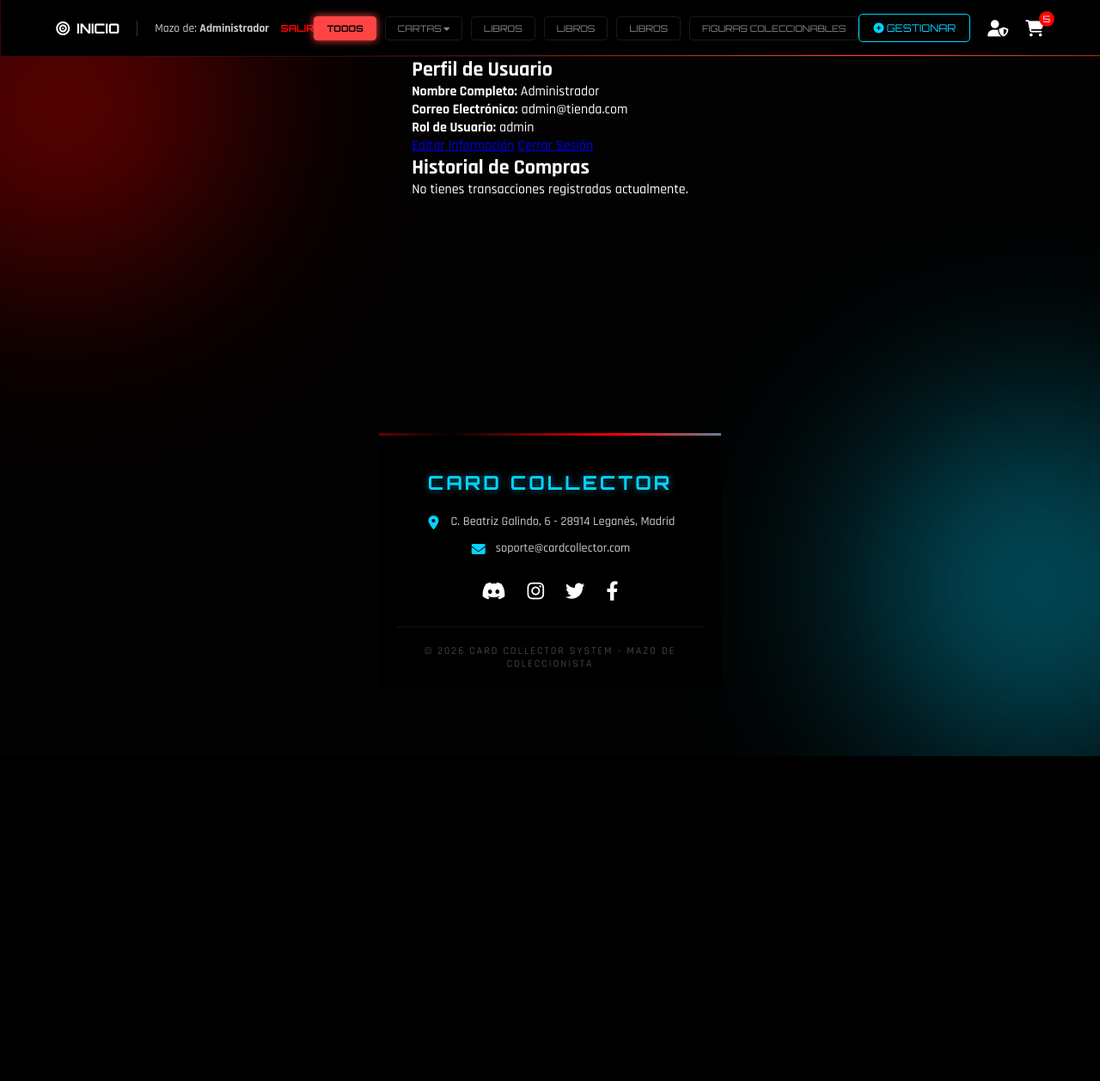
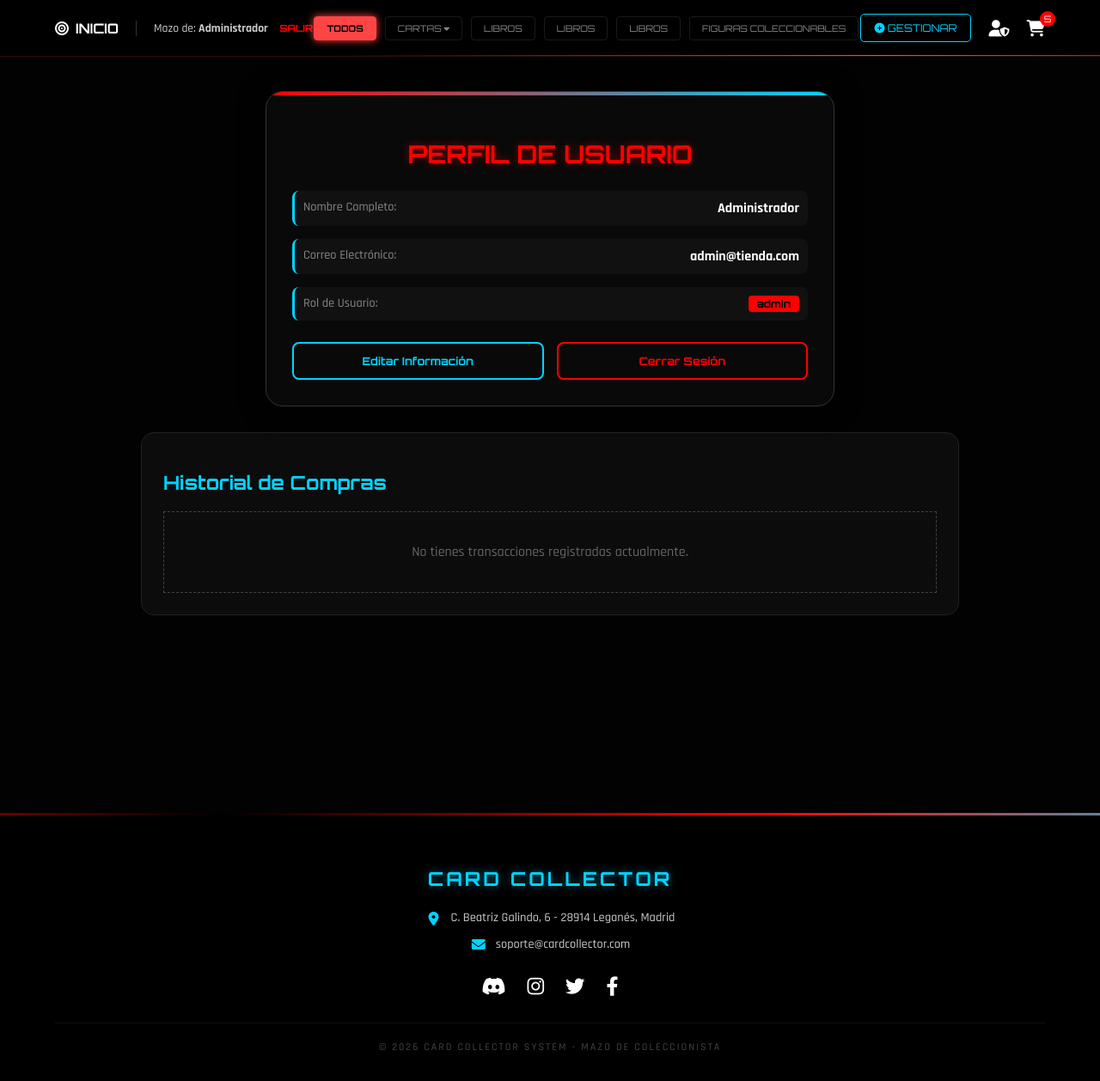
Before and after one commit to lunarag54-spec/CardCollectors, a PHP site: page /perfil.php in a window 1280 px wide; the page is wider, and only the part inside the window is pictured. Shown: that part at 86% size. Before the commit the page ends 880 px from the top of that part, so only its background shows below. Run offline with PHP 8.4, Linux system fonts and the light colour scheme; a user stored in the database is signed in; data comes from the database, SQL or seed files in the repository; data that the repository does not hold is empty.

Commit message:
pagina finalizada

```diff
--- a/css/perfil.css
+++ b/css/perfil.css
@@ -1,199 +1,223 @@
 @import url('https://fonts.googleapis.com/css2?family=Orbitron:wght@400;700&family=Rajdhani:wght@500;700&display=swap');
 
-* {
-    margin: 0;
-    padding: 0;
-    box-sizing: border-box;
+/* Configuración General del Perfil */
+.contenedor-perfil {
+    min-height: 100vh;
+    padding: 40px 20px;
+    background: #020202;
+    font-family: 'Rajdhani', sans-serif;
+    color: white;
+    display: flex;
+    flex-direction: column;
+    align-items: center;
+    gap: 30px;
 }
 
-body {
-    height: 100vh;
-    display: flex;
-    justify-content: center;
-    align-items: center;
-    background: #020202; /* Negro profundo */
-    font-family: 'Rajdhani', sans-serif;
+/* --- TARJETA DE USUARIO --- */
+.card-usuario {
+    position: relative;
+    width: 100%;
+    max-width: 600px;
+    background: rgba(10, 10, 10, 0.95);
+    padding: 30px;
+    border-radius: 20px;
+    border: 1px solid #333;
+    box-shadow: 0 0 30px rgba(0, 0, 0, 1);
     overflow: hidden;
-    perspective: 1000px;
 }
-/* Luces de fondo ambientales */
-body::before, body::after {
+
+/* Línea neón superior */
+.card-usuario::before {
     content: "";
     position: absolute;
-    width: 400px;
-    height: 400px;
-    border-radius: 50%;
-    filter: blur(120px);
-    z-index: -1;
-    opacity: 0.4;
-}
-body::before { background: #ff0000; top: -10%; left: -10%; } /* Brillo Rojo */
-body::after { background: #00d4ff; bottom: -10%; right: -10%; } /* Brillo Azul */
-
-/* Luces de fondo dinámicas */
-.cursor-glow-red, .cursor-glow-blue {
-    position: fixed;
-    top: 0;
-    left: 0;
-    width: 600px;
-    height: 600px;
-    border-radius: 50%;
-    filter: blur(100px);
-    z-index: -1;
-    opacity: 0.6;
-    pointer-events: none;
-    transition: transform 0.1s ease-out;
+    top: 0; left: 0;
+    width: 100%; height: 4px;
+    background: linear-gradient(90deg, #ff0000, #00d4ff);
 }
 
-.cursor-glow-red {
-    background: radial-gradient(circle, rgba(255, 0, 0, 0.4) 0%, transparent 70%);
-}
-
-.cursor-glow-blue {
-    background: radial-gradient(circle, rgba(0, 212, 255, 0.4) 0%, transparent 70%);
-}
-
-/* Contenedor de la carta de registro */
-.login-container {
-    position: relative;
-    z-index: 10;
-}
-
-.card-wrapper {
-    position: relative;
-    width: 420px; /* Un poco más ancha para los campos de registro */
-    padding: 40px;
-    background: rgba(10, 10, 10, 0.95);
-    border-radius: 20px;
-    color: white;
-    box-shadow: 0 0 40px rgba(0,0,0,1);
-    overflow: hidden;
-    display: flex;
-    flex-direction: column;
-}
-
-/* Borde animado especial para Registro (Más énfasis en Rojo) */
-.card-wrapper::before {
-    content: "";
-    position: absolute;
-    top: -50%; left: -50%;
-    width: 200%; height: 200%;
-    background: conic-gradient(
-        transparent,
-        #ff0000,
-        transparent,
-        #00d4ff,
-        transparent
-    );
-    animation: rotateBorder 15s linear infinite;
-    z-index: -2;
-}
-
-.card-wrapper::after {
-    content: "";
-    position: absolute;
-    inset: 3px;
-    background: #0a0a0a;
-    border-radius: 18px;
-    z-index: -1;
-}
-
-@keyframes rotateBorder {
-    100% { transform: rotate(360deg); }
-}
-
-.card-header h2 {
+.titulo-perfil {
     font-family: 'Orbitron', sans-serif;
     font-size: 1.8rem;
-    background: linear-gradient(90deg, #ff0000, #00d4ff);
-    -webkit-background-clip: text;
-    -webkit-text-fill-color: transparent;
-    margin-bottom: 5px;
+    color: #ff0000;
+    text-shadow: 0 0 10px rgba(255, 0, 0, 0.5);
+    margin-bottom: 25px;
+    text-transform: uppercase;
     text-align: center;
 }
 
-.rarity {
-    display: block;
-    text-align: center;
-    color: #ff0000;
-    text-shadow: 0 0 8px #ff0000;
-    font-size: 0.8rem;
-    font-weight: bold;
-    letter-spacing: 5px;
-    margin-bottom: 25px;
+.perfil-info {
+    display: flex;
+    flex-direction: column;
+    gap: 15px;
 }
 
-/* Grupos de Input optimizados */
-.input-group {
-    position: relative;
-    margin-bottom: 24px;
+.dato-grupo {
+    display: flex;
+    justify-content: space-between;
+    padding: 10px;
+    background: rgba(255, 255, 255, 0.03);
+    border-radius: 8px;
+    border-left: 3px solid #00d4ff;
 }
 
-.input-group input {
-    width: 100%;
-    padding: 10px 12px;
-    background: rgba(255,255,255,0.03);
-    border: 1px solid #333;
-    border-radius: 8px;
-    color: #fff;
-    font-size: 1rem;
-    outline: none;
-    transition: 0.3s;
-}
-
-.input-group label {
-    position: absolute;
-    left: 12px; top: 10px;
-    color: #666;
-    transition: 0.3s;
-    pointer-events: none;
-}
-
-.input-group input:focus ~ label,
-.input-group input:valid ~ label {
-    top: -22px;
-    left: 5px;
-    font-size: 0.75rem;
-    color: #ff0000; /* Color rojo al activar */
-}
-
-.input-group input:focus {
-    border-color: #ff0000;
-    background: rgba(255, 0, 0, 0.05);
-}
-
-/* Botón de Registro */
-.btn-login {
-    width: 100%;
-    padding: 14px;
-    background: transparent;
-    border: 2px solid #ff0000;
-    color: #ff0000;
-    font-family: 'Orbitron', sans-serif;
-    font-weight: bold;
-    border-radius: 10px;
-    cursor: pointer;
-    transition: 0.4s;
-    text-transform: uppercase;
-    margin-top: 10px;
-}
-
-.btn-login:hover {
-    background: #ff0000;
-    color: #000;
-    box-shadow: 0 0 30px rgba(255, 0, 0, 0.8);
-    transform: scale(1.02);
-}
-
-.footer-text {
-    margin-top: 20px;
-    text-align: center;
+.dato-label {
     color: #888;
+    font-weight: 500;
     font-size: 0.9rem;
 }
 
-.footer-text a {
-    color: #00d4ff;
-    text-decoration: none;
+.dato-valor {
+    color: #fff;
+    font-weight: 700;
+}
+
+.badge-rol {
+    background: #ff0000;
+    color: #000;
+    padding: 2px 10px;
+    border-radius: 4px;
+    font-family: 'Orbitron', sans-serif;
+    font-size: 0.75rem;
     font-weight: bold;
 }
+
+/* --- SECCIÓN HISTORIAL --- */
+.seccion-historial {
+    width: 100%;
+    max-width: 900px;
+    background: rgba(15, 15, 15, 0.8);
+    padding: 25px;
+    border-radius: 15px;
+    border: 1px solid #222;
+}
+
+.titulo-historial {
+    font-family: 'Orbitron', sans-serif;
+    font-size: 1.4rem;
+    color: #00d4ff;
+    margin-bottom: 20px;
+}
+
+.tabla-contenedor {
+    overflow-x: auto;
+}
+
+.tabla-compras {
+    width: 100%;
+    border-collapse: collapse;
+    font-size: 0.95rem;
+}
+
+.tabla-compras th {
+    text-align: left;
+    padding: 15px;
+    border-bottom: 2px solid #333;
+    color: #ff0000;
+    font-family: 'Orbitron', sans-serif;
+    font-size: 0.8rem;
+}
+
+.tabla-compras td {
+    padding: 15px;
+    border-bottom: 1px solid #222;
+    color: #ccc;
+}
+
+.tabla-compras tr:hover {
+    background: rgba(0, 212, 255, 0.05);
+}
+
+/* Estados de Pago */
+.estado-pago {
+    padding: 4px 8px;
+    border-radius: 5px;
+    font-size: 0.8rem;
+    font-weight: bold;
+}
+.estado-pago.pagado { background: rgba(0, 255, 100, 0.2); color: #00ff64; border: 1px solid #00ff64; }
+.estado-pago.pendiente { background: rgba(255, 200, 0, 0.2); color: #ffc800; border: 1px solid #ffc800; }
+.estado-pago.cancelado { background: rgba(255, 0, 0, 0.2); color: #ff0000; border: 1px solid #ff0000; }
+
+/* --- BOTONES --- */
+.perfil-acciones {
+    display: flex;
+    gap: 15px;
+    margin-top: 25px;
+}
+
+.btn {
+    flex: 1;
+    padding: 12px;
+    text-align: center;
+    text-decoration: none;
+    font-family: 'Orbitron', sans-serif;
+    font-weight: bold;
+    border-radius: 8px;
+    transition: 0.4s;
+    font-size: 0.8rem;
+}
+
+.btn-primario {
+    border: 2px solid #00d4ff;
+    color: #00d4ff;
+}
+
+.btn-primario:hover {
+    background: #00d4ff;
+    color: #000;
+    box-shadow: 0 0 20px rgba(0, 212, 255, 0.6);
+}
+
+.btn-peligro {
+    border: 2px solid #ff0000;
+    color: #ff0000;
+}
+
+.btn-peligro:hover {
+    background: #ff0000;
+    color: #000;
+    box-shadow: 0 0 20px rgba(255, 0, 0, 0.6);
+}
+
+.mensaje-vacio {
+    text-align: center;
+    color: #666;
+    padding: 20px;
+    border: 1px dashed #444;
+}
+/* Asegúrate de que este bloque esté en tu CSS del perfil */
+.cyber-toast.success {
+    position: fixed;
+    top: 20px;
+    right: 20px;
+    background: rgba(10, 10, 10, 0.95);
+    border: 2px solid #00d4ff;
+    border-left: 5px solid #00ff64; /* Verde neón para éxito */
+    color: #fff;
+    padding: 15px 25px;
+    border-radius: 8px;
+    z-index: 99999; /* Muy alto para que nada lo tape */
+    box-shadow: 0 0 20px rgba(0, 212, 255, 0.4);
+    display: flex !important; /* Forzamos a que se muestre */
+    flex-direction: column;
+    overflow: hidden;
+    min-width: 300px;
+
+    /* Animación simplificada para asegurar que se vea */
+    animation: slideInToast 0.5s ease-out forwards;
+}
+
+@keyframes slideInToast {
+    from { transform: translateX(120%); opacity: 0; }
+    to { transform: translateX(0); opacity: 1; }
+}
+
+/* El resto de estilos (iconos, fuentes, etc.) */
+.toast-content { display: flex; align-items: center; gap: 15px; }
+.message .title { display: block; font-family: 'Orbitron', sans-serif; color: #00d4ff; font-size: 0.8rem; }
+.toast-timer {
+    position: absolute; bottom: 0; left: 0; height: 3px;
+    background: #00ff64; width: 100%;
+    animation: timer 5s linear forwards;
+}
+@keyframes timer { from { width: 100%; } to { width: 0%; } }
```
